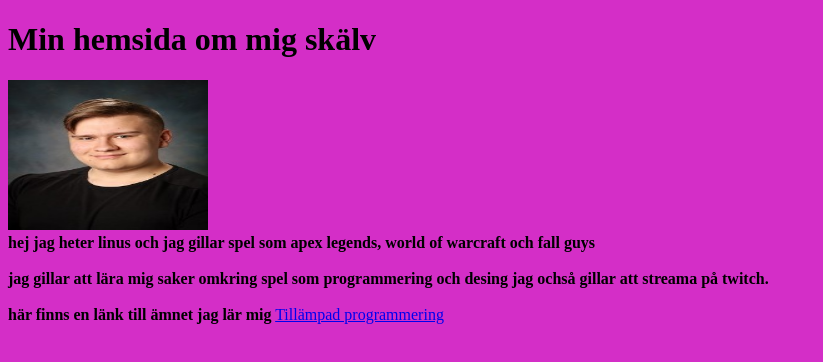
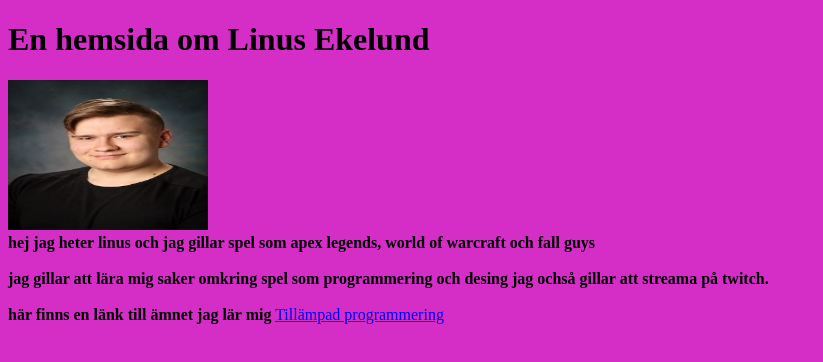
Before and after one commit to linusekelundIT19A/linus_ekelund_IT19A, a plain HTML site: page html/index.html in a window 1280 px wide. Shown: the whole page, without its empty margins (0-823 px from the left). Drawn offline with Linux system fonts and the light colour scheme.

Commit message:
text ändring

```diff
--- a/html/index.html
+++ b/html/index.html
@@ -8,7 +8,7 @@
 </head>
 <body>
     <body style="background-color:rgb(212, 46, 199);">
- <h1>Min hemsida om mig skälv</h1>
+ <h1>En hemsida om Linus Ekelund</h1>
 <img src="linus.jfif" style="width:200px;height:150px;"/>
 <br>
 <body>
```
